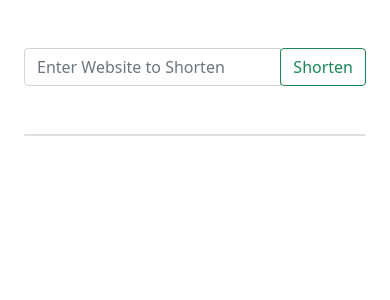
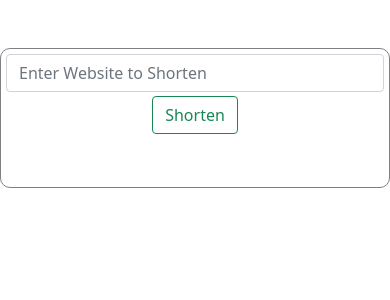
Before and after one commit to ralphmensah/shortnr, a Flask app: page / in a window 390 px wide. Shown: the part 50-350 px from the top of the page. Run offline with Flask 2, Linux system fonts and the light colour scheme.

Commit message:
lots of errords to resolve

```diff
--- a/app.py
+++ b/app.py
@@ -10,6 +10,7 @@
 app.config['SQLALCHEMY_TRACK_MODIFICATIONS'] = False
 ENV = "dev"
 URL = ""
+# create db with name shortner_db and password postgres
 if ENV == "dev":
     app.debug = True
     app.config["SQLALCHEMY_DATABASE_URI"] = 'postgresql://postgres:postgres@localhost/shortner_db'
@@ -51,7 +52,8 @@
 
 
 def generateUniqueId():
-    uid = ''.join(secrets.choice(string.ascii_letters + string.digits) for x in range(LENGTH))
+    uid = ''.join(secrets.choice(string.ascii_letters + string.digits)
+                  for x in range(LENGTH))
     return uid
 
 
@@ -63,34 +65,31 @@
 
 @app.route('/', methods=['GET', 'POST'])
 def index():
+
     if request.method == 'POST':
         mainUrl = str(request.form.get('mainUrl'))
 
         # check if entered url is a valid url
-        if requests.get(mainUrl).status_code != 200 or mainUrl == '':
-            print("here")
-            return render_template("index.html", message="Invalid URL")
-        print("out")
+        # if requests.get(mainUrl).status_code != 200 or mainUrl == '':
+        #     return render_template("index.html", message="Invalid URL")
+
         generatedId = generateUniqueId()
 
-        # Incase unique code already exists
-        # if db.session.query(Shorten).filter(Shorten.generated_url)  is  :
-        #     generatedId = generateUniqueId()
         data = Shorten(mainUrl, generatedId)
         db.session.add(data)
         db.session.commit()
-        return render_template("index.html", data=data, url=URL)
+        return redirect(url_for("index"))
     return render_template("index.html", message="Please Enter URL")
 
 
 # get params for url and check from db to get the original url and redirect
-@app.route('/<string:uniqueId>', methods=['GET'])
+@app.route('/<string:uniqueId>', methods=['GET', 'POST'])
 def getOriginalUrl(uniqueId):
     if request.method == 'GET':
         data = Shorten.query.filter_by(generated_url=uniqueId).first()
-        print(f"originalurl ==> {data.original_url}")
+        original_url = str(data.original_url) + "/"
         # TODO :make redirect work
-        return redirect(data.original_url, 302)
+        return requests.get(original_url)
 
 
 if __name__ == '__main__':
--- /dev/null
+++ b/static/style.css
@@ -0,0 +1,5 @@
+.container{
+    padding: 5px;
+    border: 0.1px gray solid;
+    border-radius: 10px;
+}
--- a/templates/index.html
+++ b/templates/index.html
@@ -4,6 +4,7 @@
     <meta charset="UTF-8">
     <title>flask</title>
     <link href="https://cdn.jsdelivr.net/npm/bootstrap@5.0.2/dist/css/bootstrap.min.css" rel="stylesheet" integrity="sha384-EVSTQN3/azprG1Anm3QDgpJLIm9Nao0Yz1ztcQTwFspd3yD65VohhpuuCOmLASjC" crossorigin="anonymous">
+    <link href="/static/style.css" rel="stylesheet"
 </head>
 <body>
     <nav class="navbar navbar-light bg-success mb-5 sticky-top">
@@ -11,18 +12,18 @@
         <span class="navbar-brand mb-0 text-light h1 ps-5">Shortnr</span>
       </div>
     </nav>
-    <section class="section m-md-4 m-4">
+    <section class="container">
         <form method="post">
         <div class="input-group">
           <input type="text" class="form-control" name="mainUrl" placeholder="Enter Website to Shorten" required />
-          <div class="input-group-append">
-            <button class="btn  btn-outline-success" type="submit">
-                Shorten
-            </button>
-          </div>
+        </div>
+        <div class="col-md-12 text-center mt-1">
+          <button class="btn  btn-outline-success " type="submit">
+            Shorten
+        </button>
         </div>
         </form>
-        <div class="card text-muted mt-5">
+        <div class="text-muted mt-5">
             {% if data %}
                 <p>
                      {{ data.original_url}} : {{url+data.generated_url }}
```
Also changed, not shown: 2 other files.
